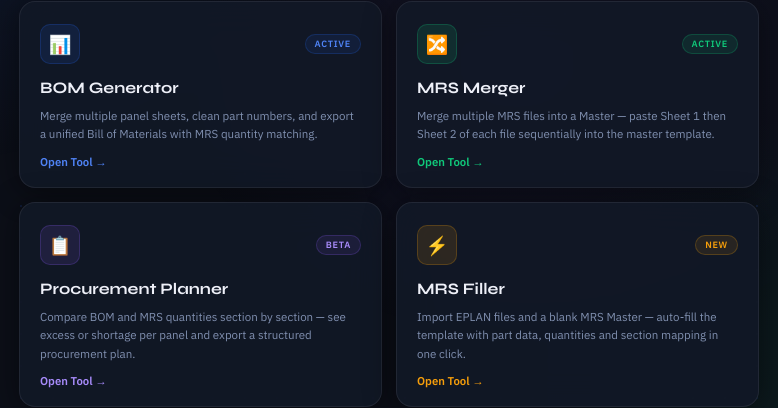
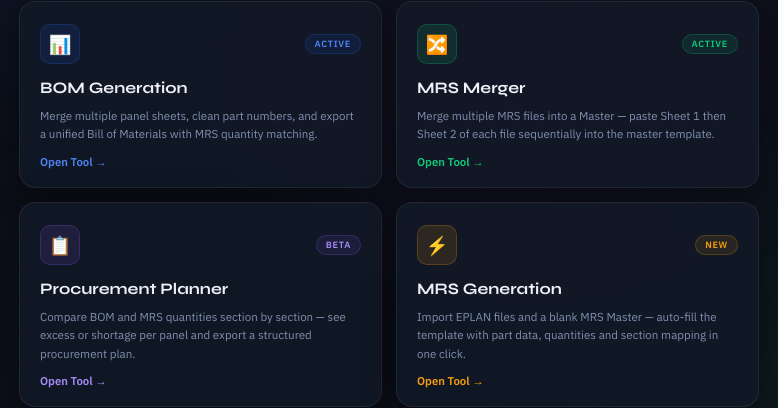
Before and after one commit to krishmak29/Workezz, a plain HTML site: page index.html in a window 1280 px wide. Shown: the part 258-666 px from the top of the page, 251-1029 px from the left. Drawn offline with Linux system fonts and the light colour scheme.

Commit message:
Add files via upload

```diff
--- a/index.html
+++ b/index.html
@@ -50,7 +50,7 @@
         <div class="tool-icon">📊</div>
         <span class="tool-tag">Active</span>
       </div>
-      <div class="tool-name">BOM Generator</div>
+      <div class="tool-name">BOM Generation</div>
       <div class="tool-desc">Merge multiple panel sheets, clean part numbers, and export a unified Bill of Materials with MRS quantity matching.</div>
       <div class="tool-arrow">Open Tool →</div>
     </a>
@@ -80,7 +80,7 @@
         <div class="tool-icon">⚡</div>
         <span class="tool-tag">New</span>
       </div>
-      <div class="tool-name">MRS Filler</div>
+      <div class="tool-name">MRS Generation</div>
       <div class="tool-desc">Import EPLAN files and a blank MRS Master — auto-fill the template with part data, quantities and section mapping in one click.</div>
       <div class="tool-arrow">Open Tool →</div>
     </a>
```
